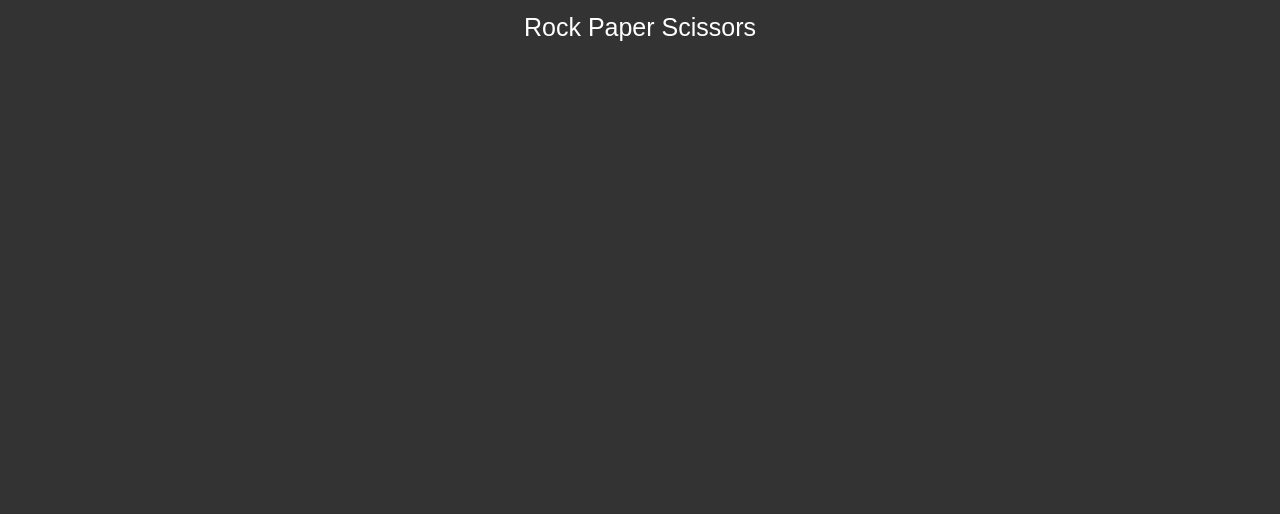
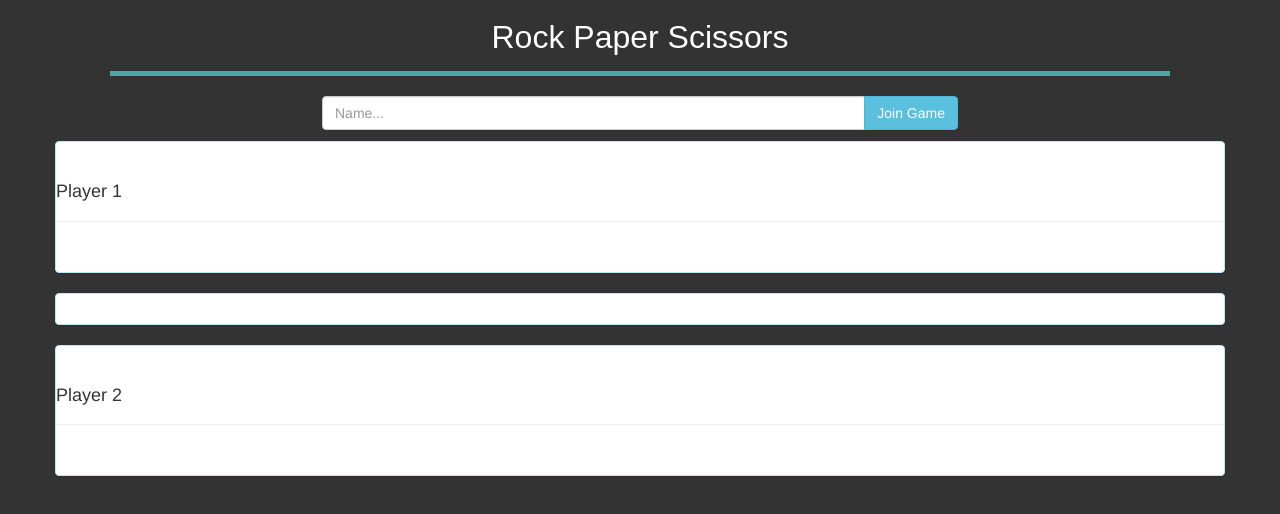
Before and after one commit to jamesmart77/RPS, a plain HTML site: page index.html in a window 1280 px wide. Drawn offline with nearby package versions, Linux system fonts and the light colour scheme.

Commit message:
html css updates

```diff
--- a/assets/css/style.css
+++ b/assets/css/style.css
@@ -12,12 +12,32 @@ body {
     width: 100%;
     margin: 10px auto;
     position: relative;
-    padding: 0 15px;
-    box-sizing: content-box;
+    padding: 5px 15px 10px;
     flex-flow: row nowrap;
     align-items: center;
     text-align: center;
     color: #fff;
     font-family: Arial, Helvetica, sans-serif;
-    font-size: 25px;
+    font-size: 32px;
+    border-bottom: 5px solid #4aaaa5;
 }
+
+/* row holds user input and actor pills */
+.input-row {
+    max-width: 1060px;
+    width: 100%;
+    margin: 0 auto;
+    position: relative;
+    padding: 10px 0;
+    flex-flow: row nowrap;
+    align-items: center;
+}
+
+/* user input element */
+.user-input {
+    margin: 0 auto;
+    /* max-width: 1060px; */
+    width: 60%;
+    padding: 0;
+    float: none;
+}
--- a/index.html
+++ b/index.html
@@ -23,6 +23,9 @@
 
     <script src="https://cdnjs.cloudflare.com/ajax/libs/jquery/3.2.1/jquery.min.js"></script>
 
+    <!-- firebase -->
+    <script src="https://www.gstatic.com/firebasejs/4.6.0/firebase.js"></script>
+
     <link rel="stylesheet" href="assets/css/style.css">
 
     <title>RPS</title>
@@ -32,6 +35,48 @@
 <body>
     <div class="container">
         <div class="title">Rock Paper Scissors</div>
+
+
+        <!-- user input section -->
+        <div class="row input-row">
+            <div class="col-md-5 user-input">
+                <div class="input-group">
+                    <input id="user-input" type="text" class="form-control" placeholder="Name...">
+                    <!-- add actor button -->
+                    <span class="input-group-btn">
+                        <button id="addActor-btn" class="btn btn-info" type="button">Join Game</button>
+                    </span>
+                </div>
+            </div>
+            <!-- display who's turn it is -->
+            <div class="col-md-5 player-turn"></div>
+        </div>
+
+        <div class="row">
+            <div class="panel panel-info">
+                <div class="page-header">
+                    <h4 class="player1-div">Player 1</h1>
+                </div>
+                <div class="panel-body">
+
+                </div>
+            </div>
+
+            <div class="panel panel-info">
+                <div class="panel-body results">
+
+                </div>
+            </div>
+
+            <div class="panel panel-info">
+                <div class="page-header">
+                    <h4 class="player2-div">Player 2</h1>
+                </div>
+                <div class="panel-body">
+
+                </div>
+            </div>
+        </div>
     </div>
 
 </body>
```
Also changed, not shown: assets/js/firebase.js (added).
